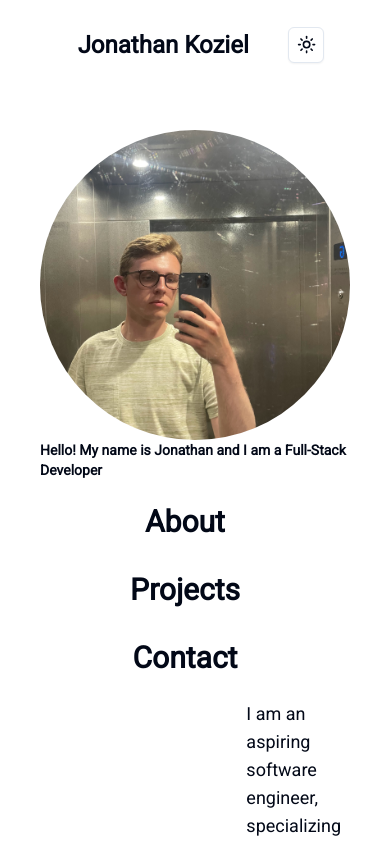
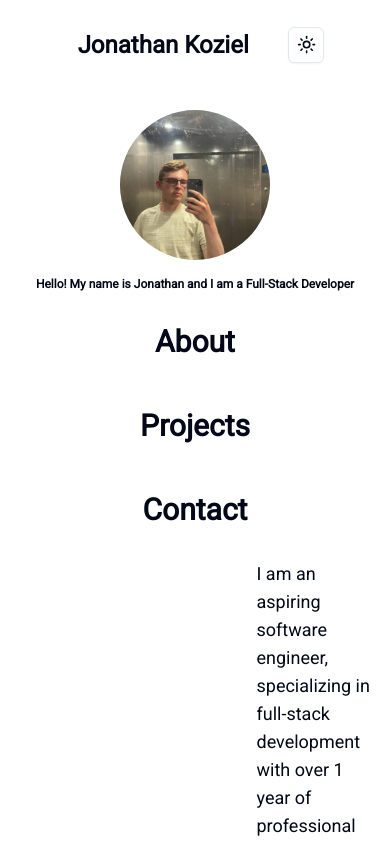
Before and after one commit to j-koziel/my-portfolio, a Next.js app: page / in a window 390 px wide. Shown: the top 844 px of the page. Built offline with nearby package versions, Linux system fonts and the light colour scheme.

Commit message:
feat: make the home section responsive

```diff
--- a/src/app/page.tsx
+++ b/src/app/page.tsx
@@ -5,7 +5,7 @@ import { ProjectsSection } from "@/components/sections/projects-section";
 
 export default function Home() {
   return (
-    <main className="flex flex-col justify-between p-10">
+    <main className="flex flex-col justify-between p-5">
       <HomeSection />
       <AboutSection />
       <ProjectsSection />
--- a/src/components/sections/home-section.tsx
+++ b/src/components/sections/home-section.tsx
@@ -26,7 +26,7 @@ export function HomeSection() {
     "hover:bg-secondary hover:drop-shadow-xl hover:drop-shadow-tarawera-200 transition-all";
 
   return (
-    <main className="text-tarawera-50 font-bold flex flex-col md:flex-row md:justify-center md:items-center">
+    <main className="text-tarawera-50 font-bold flex flex-col items-center md:flex-row md:justify-center md:items-center">
       <motion.div
         initial={{ opacity: 0 }}
         animate={{
@@ -37,10 +37,10 @@ export function HomeSection() {
         <Image
           src="/profile_picture.jpg"
           alt="Me"
-          width={450}
-          height={450}
-          className="rounded-full"
+          className="rounded-full mb-4 w-[150px] h-[150px] md:w-[250px] md:h-[250px] lg:w-[450px] lg:h-[450px]"
           priority={true}
+          width={150}
+          height={150}
         />
       </motion.div>
 
@@ -51,7 +51,7 @@ export function HomeSection() {
             opacity: 1,
             transition: { duration: 0.5, ease: "easeInOut" },
           }}
-          className="text-sm md:text-lg mb-4"
+          className="text-xs md:text-lg mb-4"
         >
           Hello! My name is Jonathan and I am a Full-Stack Developer
         </motion.p>
@@ -65,7 +65,7 @@ export function HomeSection() {
               }}
               key={i}
               href={link.href}
-              className={`mr-5 p-2 mb-4 rounded-md text-3xl md:text-6xl ${linkHoverAnimation}`}
+              className={`p-4 mb-4 rounded-md text-3xl md:text-6xl ${linkHoverAnimation}`}
             >
               {link.label}
             </motion.a>
```
